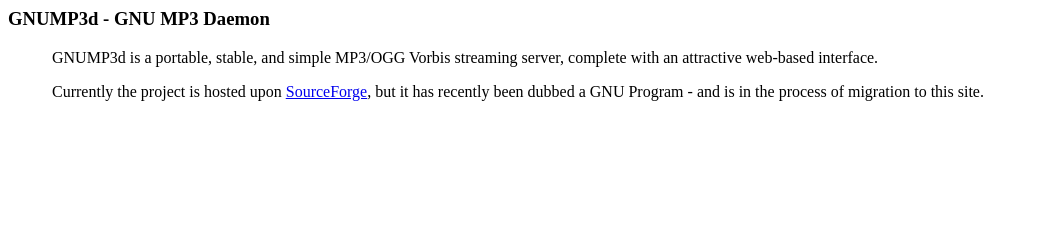
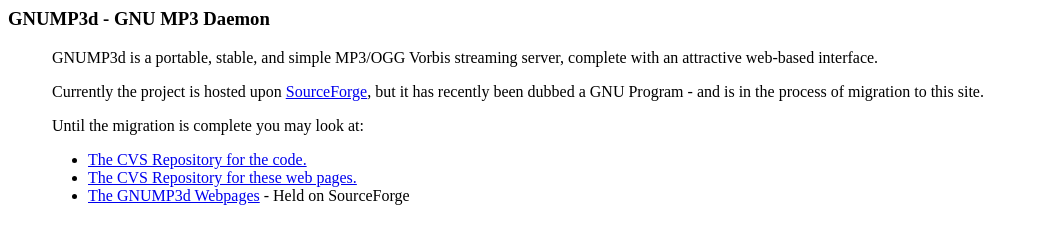
Before and after one commit to gnu-mirror-unofficial/gnump3d, a plain HTML site: page index.html in a window 1280 px wide. Shown: the whole page, without its empty margins (0-1038 px from the left). Drawn offline with Linux system fonts and the light colour scheme.

Commit message:
Added links to things of interest.

```diff
--- a/index.html
+++ b/index.html
@@ -7,6 +7,12 @@
 <blockquote>
 <p>&nbsp;GNUMP3d is a portable, stable, and simple MP3/OGG Vorbis streaming server, complete with an attractive web-based interface.</p>
 <p>&nbsp;Currently the project is hosted upon <a href="http://www.sourceforge.net/">SourceForge</a>, but it has recently been dubbed a GNU Program - and is in the process of migration to this site.</p>
+<p>&nbsp;Until the migration is complete you may look at:</p>
+<ul>
+<li><a href="http://savannah.gnu.org/cgi-bin/viewcvs/gnump3d/">The CVS Repository for the code.</a></li>
+<li><a href="http://savannah.gnu.org/cgi-bin/viewcvs//software/gnump3d/?cvsroot=www.gnu.org">The CVS Repository for these web pages.</a></li>
+<li><a href="http://www.gnump3d.org/">The GNUMP3d Webpages</a> - Held on SourceForge</a></li>
+</ul>
 </blockquote>
 </body>
 </html>
```
